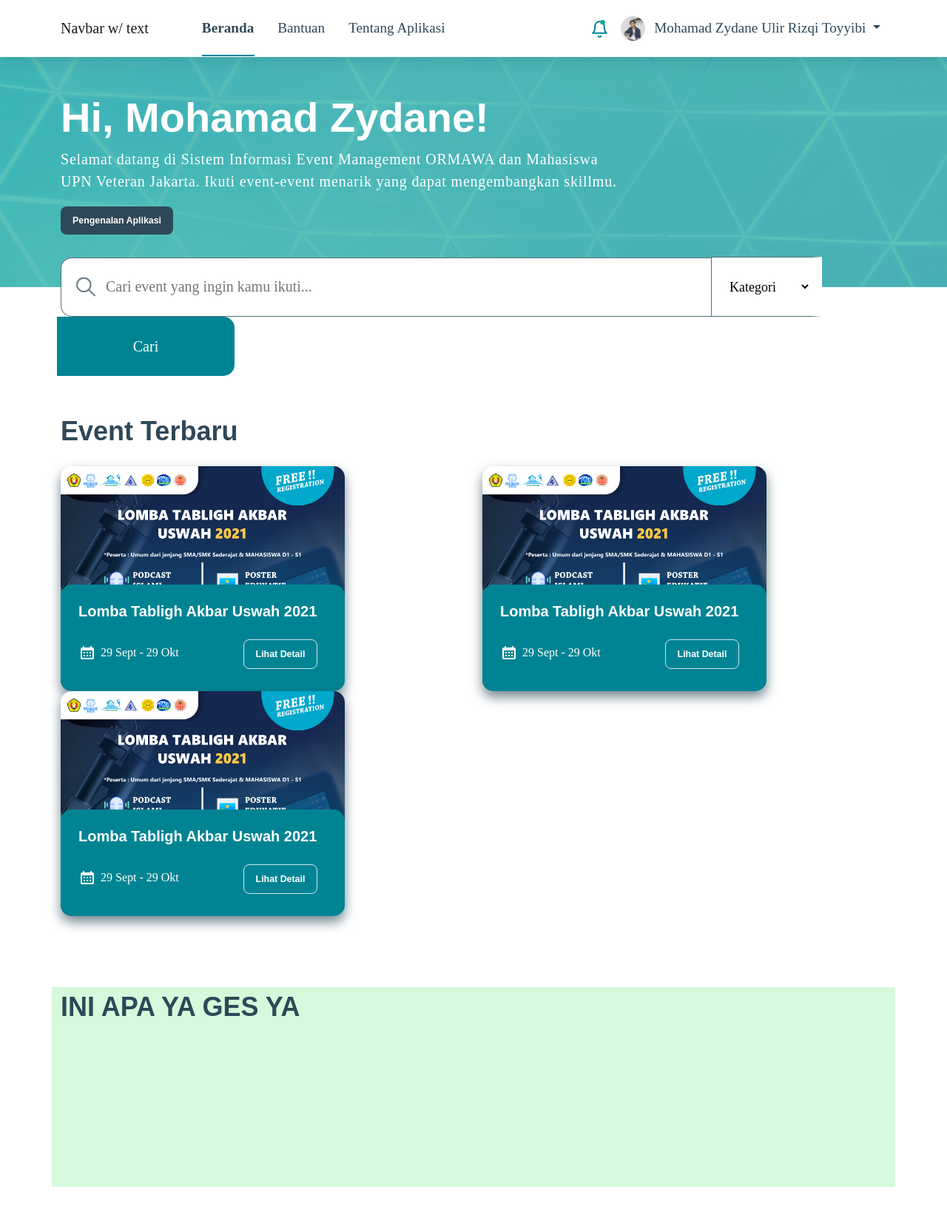
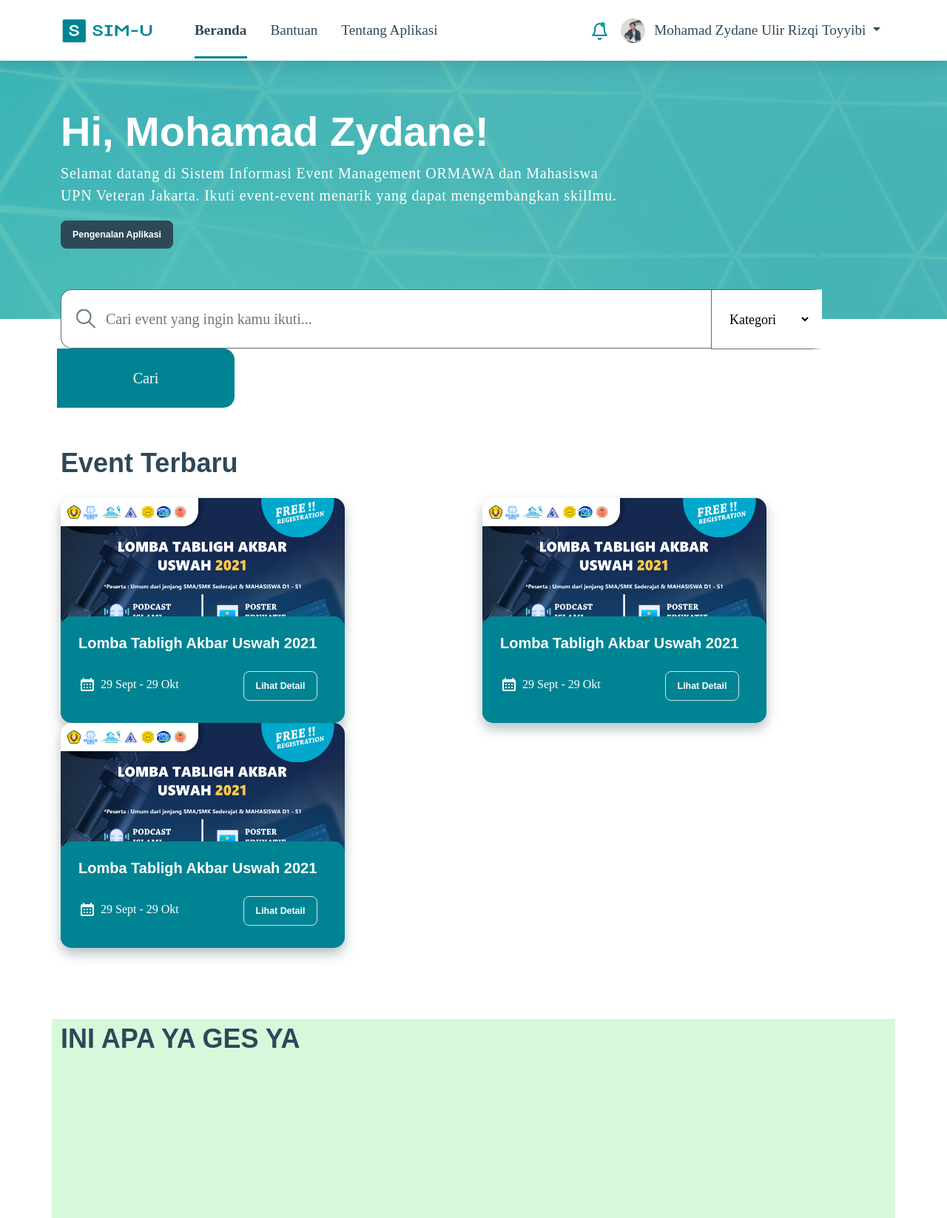
Before and after one commit to zydane07/eventmanagementupnvj, a PHP site: page / in a window 1280 px wide. Shown: the top 1646 px of the page at 74% size. Run offline with PHP 8.4, Linux system fonts and the light colour scheme.

Commit message:
rapihin navbar, logo

```diff
--- a/css/styleHome.css
+++ b/css/styleHome.css
@@ -3,7 +3,7 @@
 }
 
 .my-shadow-2 {
-    box-shadow: 0 .5rem 1rem rgba(42,72,88,.65)!important;
+    box-shadow: 0 .5rem 1rem rgba(42,72,88,.35)!important;
 }
 
 .nav-font {
@@ -164,7 +164,7 @@
 }
 
 .menu {
-    opacity: 0;
+    /* opacity: 0; */
     visibility: hidden;
     transform: translateY(1rem);
     transition: all 0.35s;
--- a/index.html
+++ b/index.html
@@ -5,6 +5,8 @@
     <meta charset="utf-8" />
     <meta name="viewport" content="width=device-width, initial-scale=1" />
 
+    <!-- logo -->
+    <link rel="icon" href="img/icon.png" />
     <!-- Bootstrap CSS -->
     <link rel="stylesheet" href="css/styleHome.css" />
     <link href="https://cdn.jsdelivr.net/npm/bootstrap@5.0.2/dist/css/bootstrap.min.css" rel="stylesheet" integrity="sha384-EVSTQN3/azprG1Anm3QDgpJLIm9Nao0Yz1ztcQTwFspd3yD65VohhpuuCOmLASjC" crossorigin="anonymous" />
@@ -14,9 +16,11 @@
 
   <body style="min-height: 2000px">
     <!-- Navbar -->
-    <nav class="navbar navbar-expand-lg navbar-light bg-white nav-font my-shadow pt-3 pb-3">
+    <nav class="navbar navbar-expand-lg navbar-light bg-white nav-font my-shadow pt-3 pb-3 fixed-top">
       <div class="container">
-        <a class="navbar-brand pe-5" href="#">Navbar w/ text</a>
+        <a class="navbar-brand me-5" href="#">
+          <img src="img/logo 4.png" width="125" height="" alt="" class="pt-1" />
+        </a>
         <button class="navbar-toggler" type="button" data-bs-toggle="collapse" data-bs-target="#navbarText" aria-controls="navbarText" aria-expanded="false" aria-label="Toggle navigation">
           <span class="navbar-toggler-icon"></span>
         </button>
@@ -66,8 +70,8 @@
     </nav>
 
     <!-- Jumbotron -->
-    <div class="jumbotron jumbotron-fluid bg-image bg-info pt-5 pb-5">
-      <div class="container mb-4 pb-2">
+    <div class="jumbotron jumbotron-fluid bg-image bg-info pt-5 pb-5 mt-5">
+      <div class="container mb-5 pb-2 mt-5">
         <h1 class="head-font text-white">Hi, Mohamad Zydane!</h1>
         <p class="p-font text-white">Selamat datang di Sistem Informasi Event Management ORMAWA dan Mahasiswa</p>
         <p class="p-font mb-4 text-white">UPN Veteran Jakarta. Ikuti event-event menarik yang dapat mengembangkan skillmu.</p>
@@ -80,7 +84,7 @@
       <div class="box mt-custom">
         <form action="">
           <input type="text" placeholder="Cari event yang ingin kamu ikuti..." />
-          <select name="" id="list">
+          <select name="" id="list" class="">
             <option selected>Kategori</option>
             <option value="">Webinar</option>
             <option value="">Workshop</option>
```
Also changed, not shown: img/Logo 1.png (added), img/Logo.png (added), img/icon.png (added), img/logo 3.png (added), img/logo 4.png (added), 1 other file.
